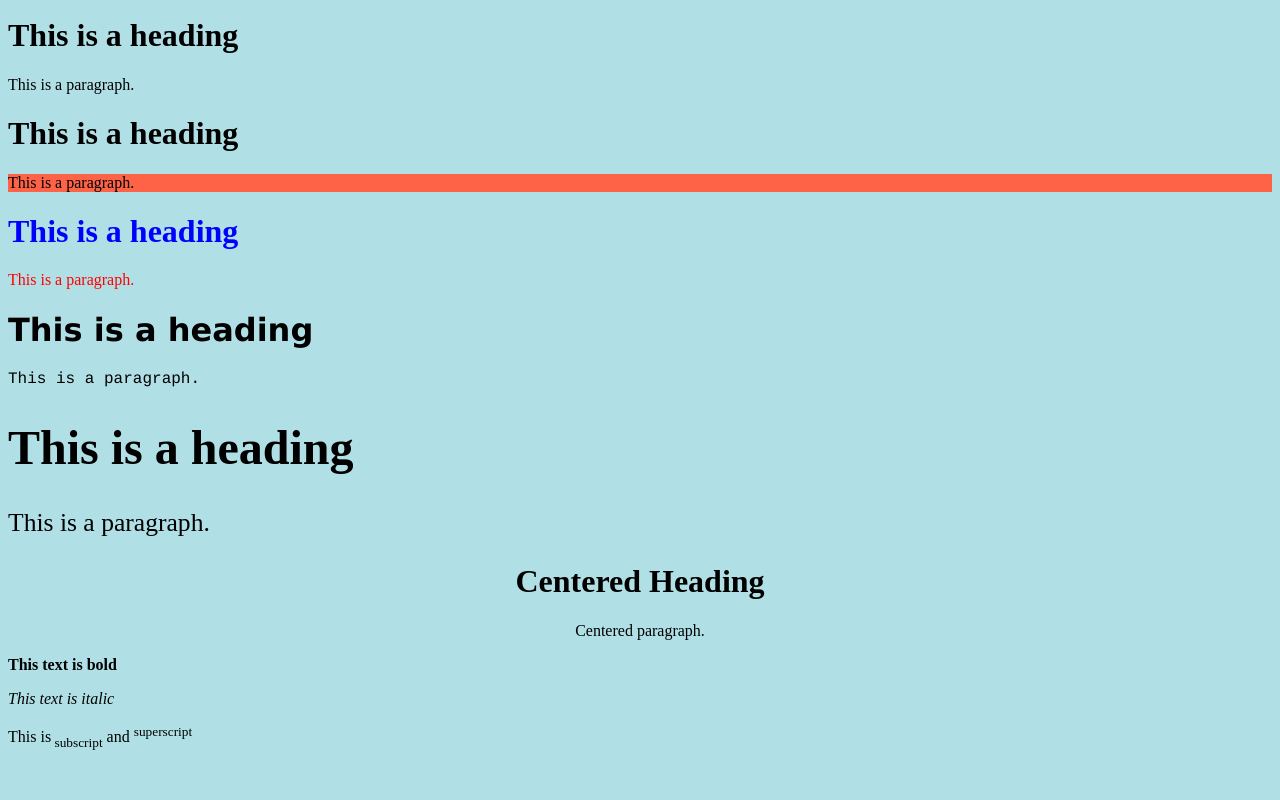
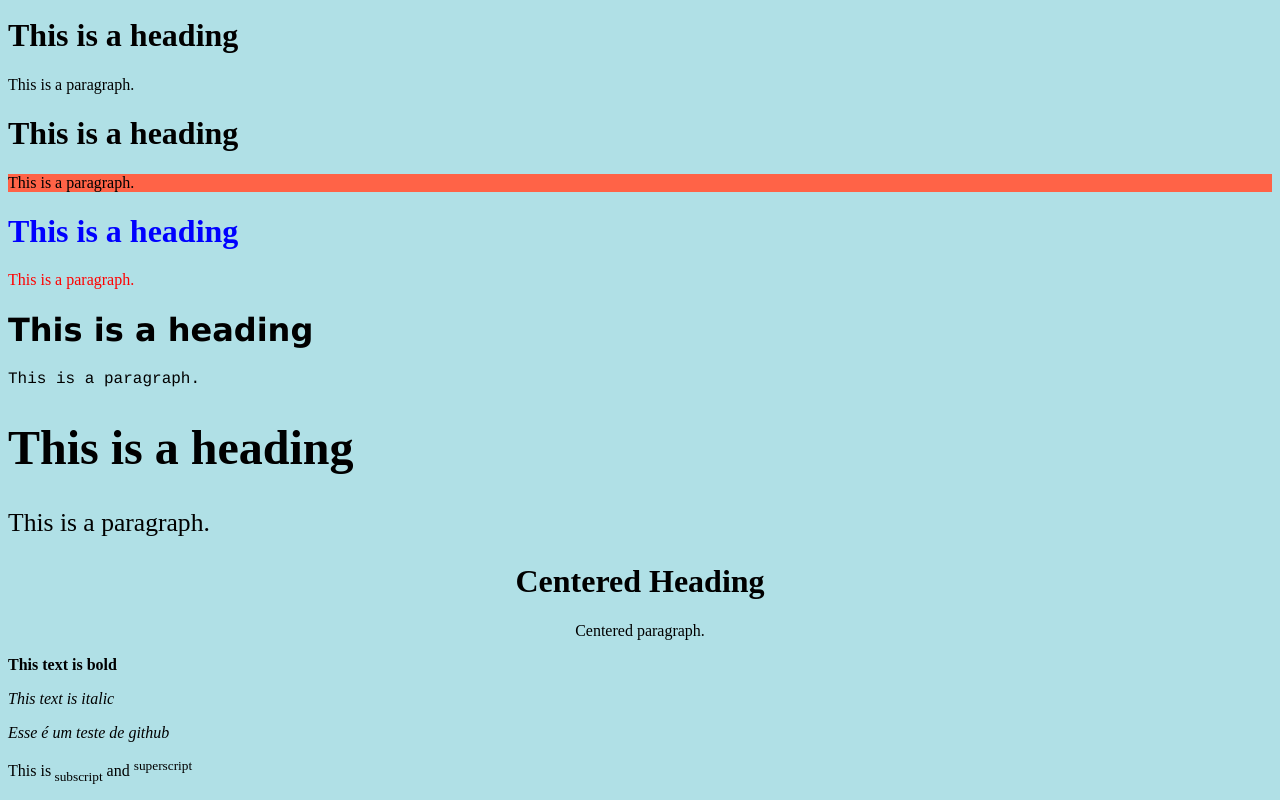
Before and after one commit to speedy-gonsales/condominio, a plain HTML site: page index.html in a window 1280 px wide. Shown: the part 1528-2328 px from the top of the page. Before the commit the page ends 2294 px from the top, so only its background shows below. Drawn offline with Linux system fonts and the light colour scheme.

Commit message:
Vai pro stage

```diff
--- a/index.html
+++ b/index.html
@@ -73,6 +73,7 @@
 <p style="text-align:center;">Centered paragraph.</p>
 <p><b>This text is bold</b></p>
 <p><i>This text is italic</i></p>
+<p><i>Esse é um teste de github</i></p>
 <p>This is<sub> subscript</sub> and <sup>superscript</sup></p>
 </body>
 </html>
```
